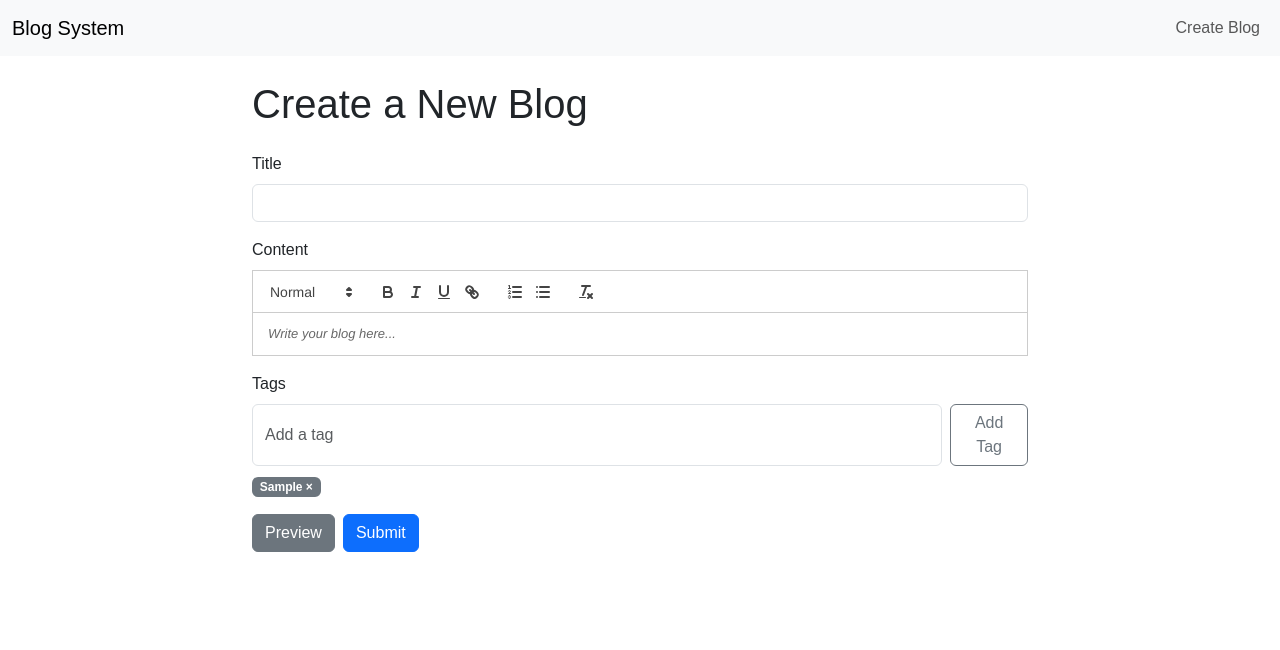
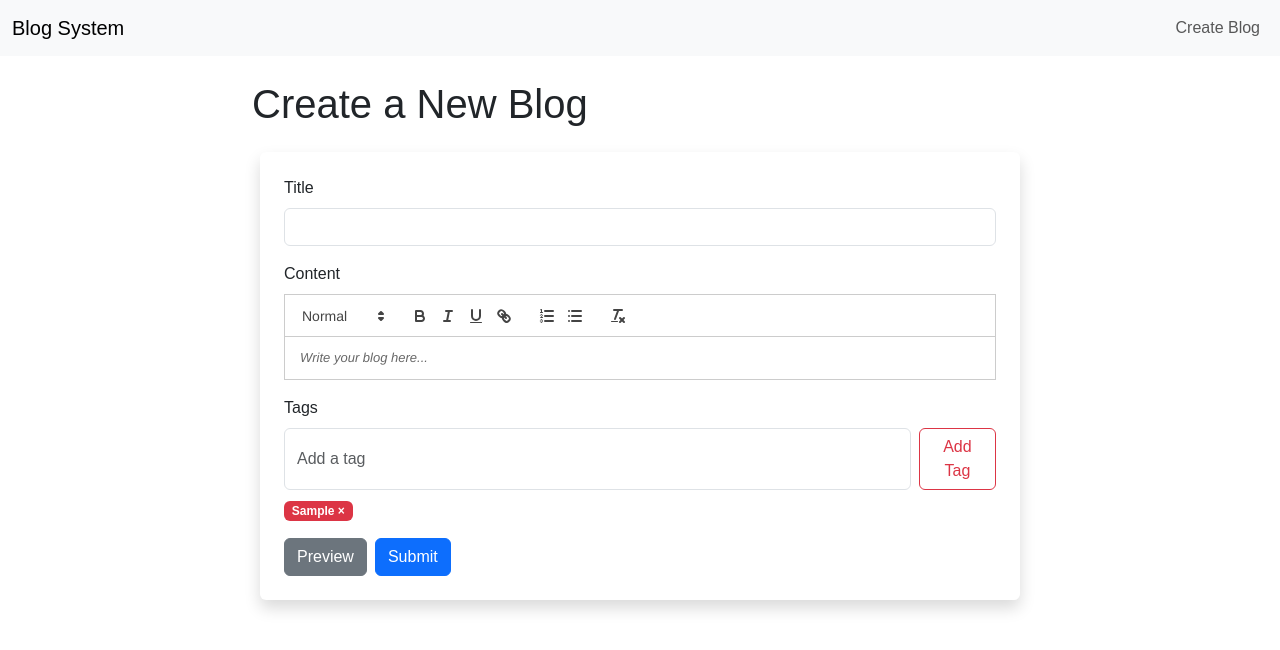
Before and after one commit to Saiganeshvarma/blog-management, a React (Vite) app: page /create in a window 1280 px wide. Both pictures are taken after typing "Sample" into the empty fields and a click on the button "Add Tag". Shown: the top 650 px of the page. Built offline with nearby package versions, Linux system fonts and the light colour scheme.

Commit message:
third commit

```diff
--- a/src/pages/CreateBlog.jsx
+++ b/src/pages/CreateBlog.jsx
@@ -75,7 +75,7 @@ const CreateBlog = () => {
   return (
     <div className="container mt-4">
       <h1 className="mb-4">{editingBlog ? 'Edit Blog' : 'Create a New Blog'}</h1>
-      <form onSubmit={handleSubmit}>
+      <form className="shadow m-2 bg-body rounded p-4" onSubmit={handleSubmit}>
         <div className="mb-3">
           <label className="form-label">Title</label>
           <input
@@ -109,7 +109,7 @@ const CreateBlog = () => {
             />
             <button
               type="button"
-              className="btn btn-outline-secondary"
+              className="btn btn-outline-danger"
               onClick={addTag}
             >
               Add Tag
@@ -119,7 +119,7 @@ const CreateBlog = () => {
             {tags.map((tag) => (
               <span
                 key={tag}
-                className="badge bg-secondary me-2"
+                className="badge bg-danger me-2"
                 style={{ cursor: 'pointer' }}
                 onClick={() => removeTag(tag)}
               >
```
